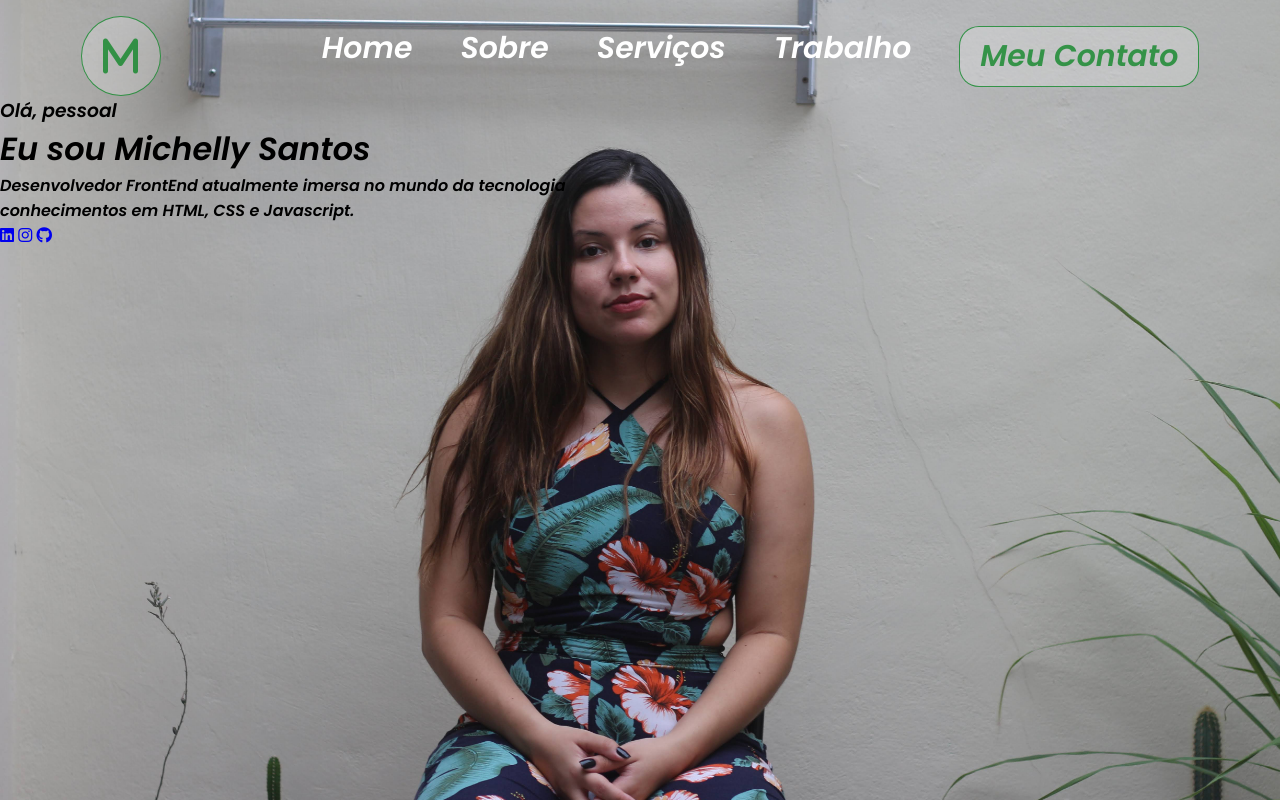
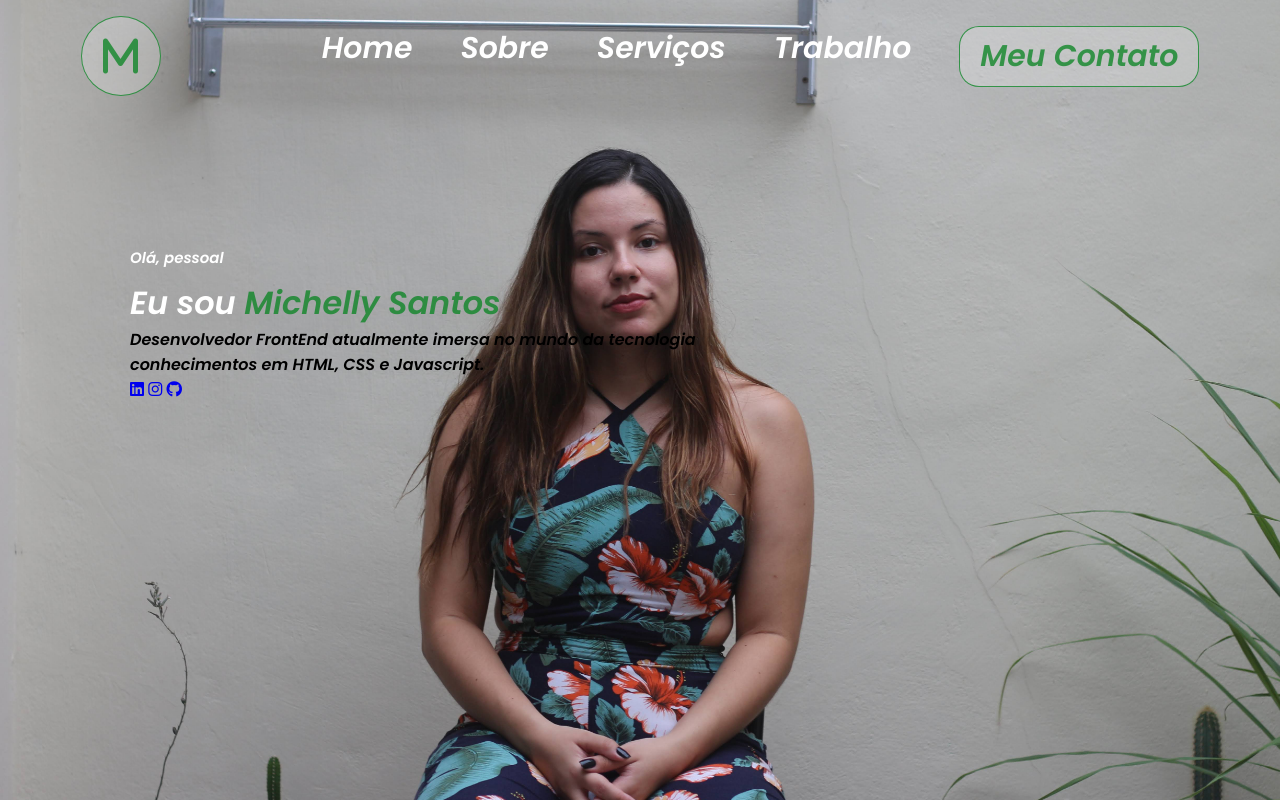
Before and after one commit to MichellyCosta/MichellyCosta.github.io, a plain HTML site: page index.html in a window 1280 px wide. Drawn offline with Linux system fonts and the light colour scheme.

Commit message:
Atualizacao do texto principal

```diff
--- a/style.css
+++ b/style.css
@@ -78,3 +78,21 @@ button:hover{
     color: #ffffff;
     transition: 0.5s;
 }
+
+.container-text{
+    padding: 150px 0 0 130px;
+}
+
+.text h3{
+    color: #ffffff;
+    font-size: 15px;
+}
+
+.text h1{
+    color: #ffffff;
+    margin-top: 10px;
+}
+
+.text span{
+    color: #0a8423c5;
+}
```
